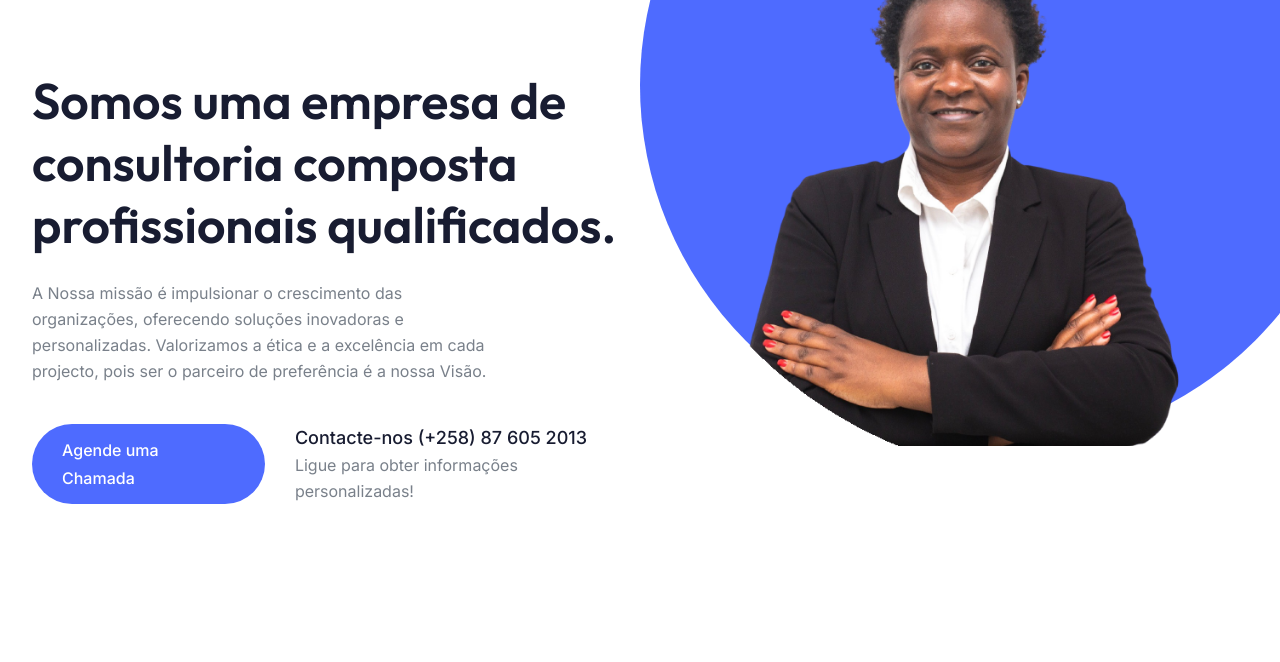
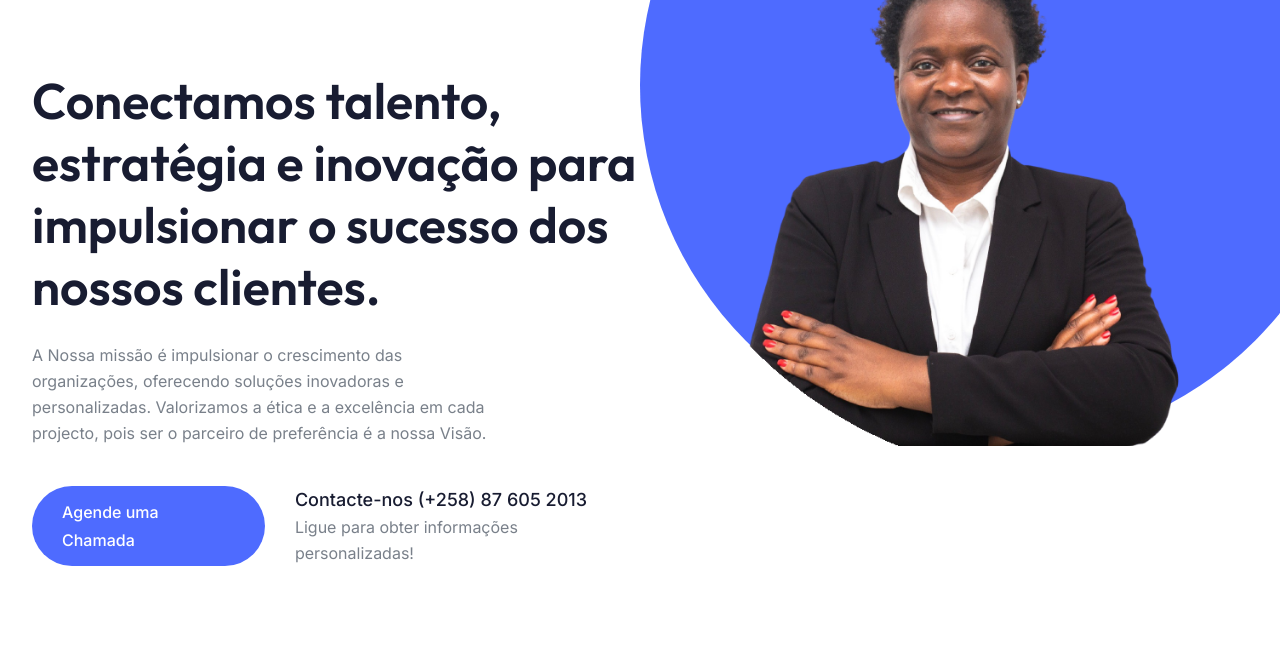
Before and after one commit to STcritic/bdpage, a plain HTML site: page Base-Tailwind-1.0.0/Base-Tailwind-1.0.0/index.html in a window 1280 px wide. Shown: the part 138-800 px from the top of the page. Drawn offline with Linux system fonts and the light colour scheme.

Commit message:
Update index.html

```diff
--- a/Base-Tailwind-1.0.0/Base-Tailwind-1.0.0/index.html
+++ b/Base-Tailwind-1.0.0/Base-Tailwind-1.0.0/index.html
@@ -119,7 +119,7 @@
       <div class="bb ze ki xn 2xl:ud-px-0">
         <div class="tc _o">
           <div class="animate_left jn/2">
-            <h1 class="fk vj zp or kk wm wb">Somos uma empresa de consultoria composta profissionais qualificados. </h1>
+            <h1 class="fk vj zp or kk wm wb">Conectamos talento, estratégia e inovação para impulsionar o sucesso dos nossos clientes. </h1>
             <p class="fq">
               A Nossa missão é impulsionar o crescimento das organizações, oferecendo soluções inovadoras e personalizadas. Valorizamos a ética e a excelência em cada projecto, pois ser o parceiro de preferência é a nossa Visão.
             </p>
```
